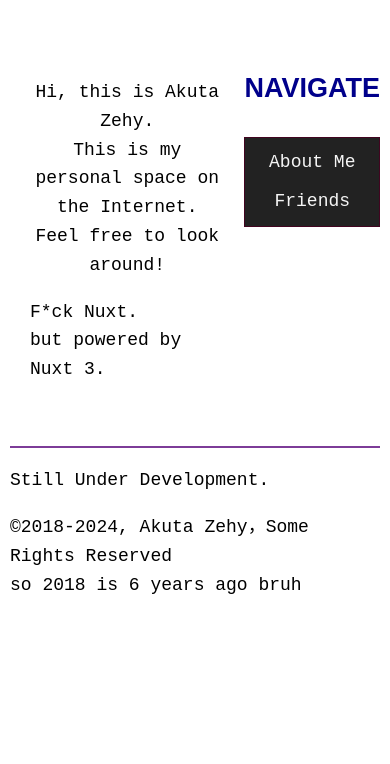
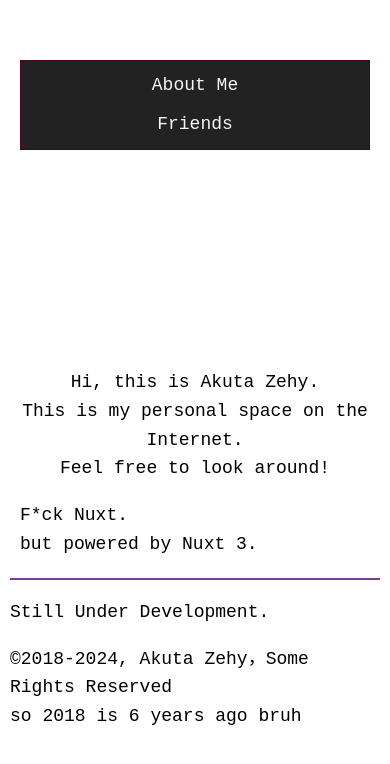
Before and after one commit to AkutaZehy/lime-area, a Nuxt app: page / in a window 390 px wide. Shown: the top 764 px of the page. Built offline with nearby package versions, Linux system fonts and the light colour scheme; a web font is replaced by a local one.

Commit message:
feat(mobile): mobile adaptation

```diff
--- a/layouts/default.vue
+++ b/layouts/default.vue
@@ -1,7 +1,7 @@
 <template>
 	<div id="app">
-		<Header :title="headerTitle" v-if="headerTitle" />
-		<div class="main-container">
+		<Header :title="headerTitle" v-if="headerTitle && !isMobile" />
+		<div class="main-container" v-if="!isMobile">
 			<div class="content">
 				<NuxtPage />
 			</div>
@@ -10,19 +10,25 @@
 				<Sidebar :isHome="!isHome" />
 			</div>
 		</div>
+		<div class="mobile-container" v-else>
+			<Sidebar :isHome="!isHome" />
+			<Header :title="headerTitle" v-if="headerTitle" />
+			<NuxtPage />
+		</div>
 		<Footer />
 	</div>
 </template>
 
 <script setup>
 	import { useRoute } from 'vue-router';
-	import { ref, watch } from 'vue';
+	import { ref, watch, onMounted, onUnmounted } from 'vue';
 	import Header from '~/components/Header.vue';
 	import Sidebar from '~/components/SideBar.vue';
 
 	const route = useRoute();
 	const headerTitle = ref('');
 	const isHome = ref(false);
+	const isMobile = ref(false);
 
 	// 监听路由变化，动态设置标题和 isHome 参数
 	watch(
@@ -33,6 +39,20 @@
 		},
 		{ immediate: true }
 	);
+
+	// 检查页面宽度
+	const checkMobile = () => {
+		isMobile.value = window.matchMedia('(max-width: 768px)').matches;
+	};
+
+	onMounted(() => {
+		checkMobile();
+		window.addEventListener('resize', checkMobile);
+	});
+
+	onUnmounted(() => {
+		window.removeEventListener('resize', checkMobile);
+	});
 </script>
 
 <style scoped>
@@ -71,4 +91,17 @@
 		font-family: 'Navigate', sans-serif;
 		font-weight: bold;
 	}
+
+	/* 手机样式 */
+	.mobile-container {
+		display: flex;
+		flex-direction: column;
+		padding: 10px;
+	}
+
+	@media (max-width: 768px) {
+		.main-container {
+			display: none;
+		}
+	}
 </style>
```
